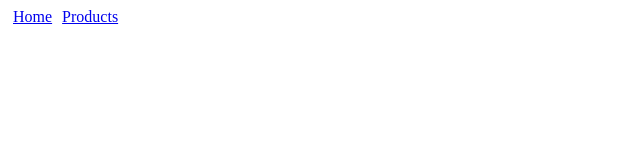
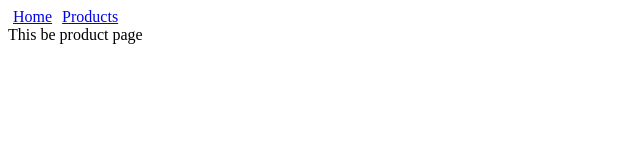
Before and after one commit to SimoHellgren/receipts, a React (Create React App) app in the folder frontend/: page /products in a window 1280 px wide. Shown: the top 160 px of the page, without its empty margins (0-640 px from the left). Built offline with nearby package versions, Linux system fonts and the light colour scheme.

Commit message:
added product page basics

```diff
--- a/frontend/src/App.js
+++ b/frontend/src/App.js
@@ -31,6 +31,13 @@ const ReceiptPage = () => {
   </div>
 }
 
+const ProductPage = () => {
+  const [products, setProducts] = useState([])
+
+  return (<div>This be product page</div>)
+
+}
+
 const routes = [
   {
     path: '/',
@@ -40,10 +47,10 @@ const routes = [
   },
 
   {
-    path: 'products',
+    path: '/products',
     exact: true,
-    meny: <div>Products</div>,
-    main: () => <h2>Product page</h2>
+    menu: <div>Products</div>,
+    main: () => <ProductPage/>
   }
 ]
 
```
